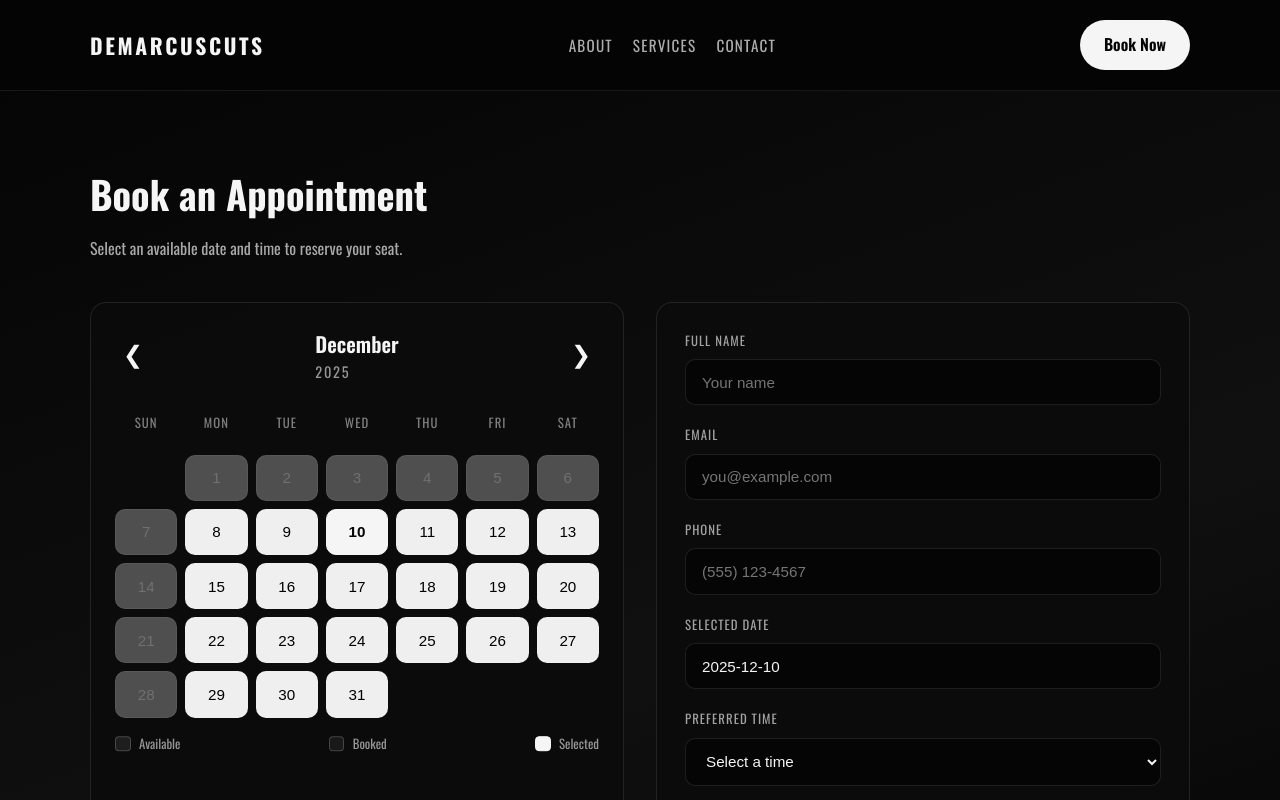
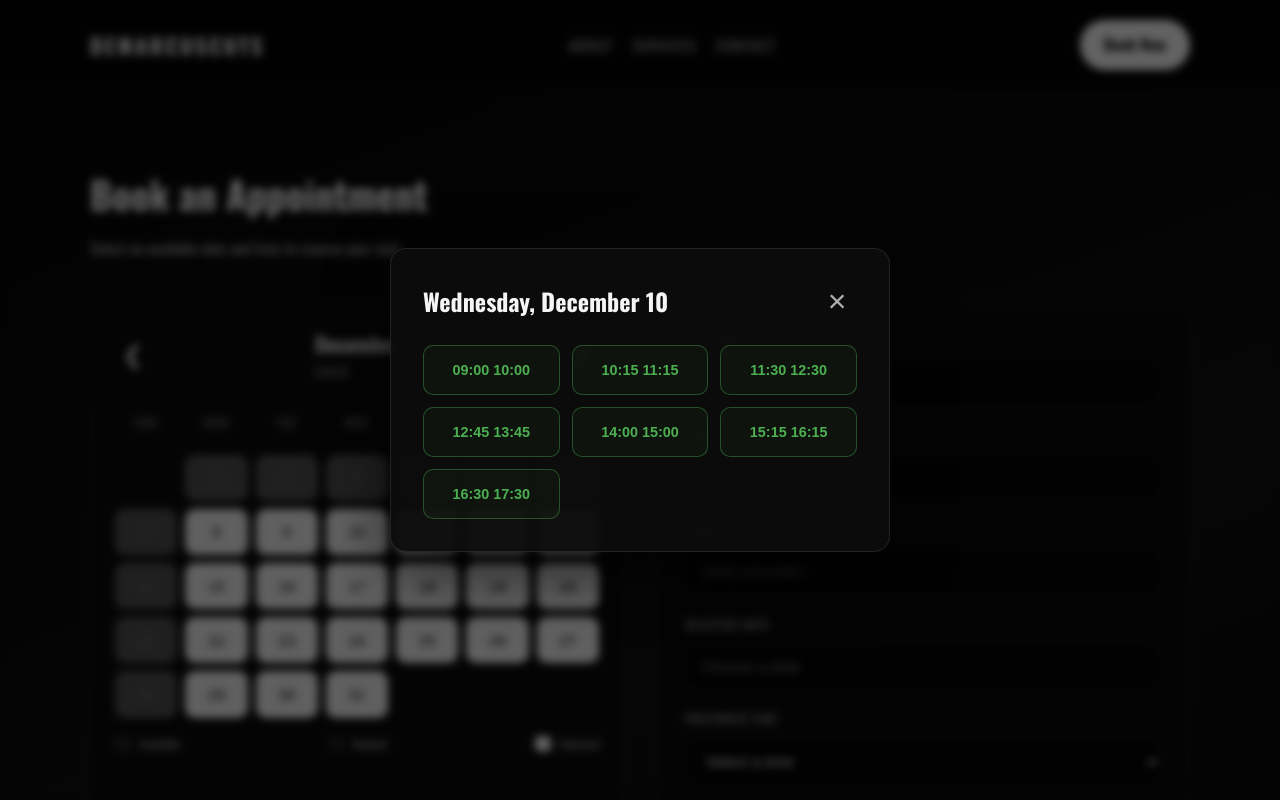
Before and after one commit to AidenBurnzy/DemarcusCuts, a plain HTML site: page index.html in a window 1280 px wide. Both pictures are taken after a click on the button "10". Shown: the top 800 px of the page. Drawn offline with nearby package versions, Linux system fonts and the light colour scheme; no server answers.

Commit message:
Add time slot selection modal with visual availability indicators

```diff
--- a/index.html
+++ b/index.html
@@ -51,6 +51,21 @@
                 <span class="legend selected">Selected</span>
               </footer>
             </div>
+
+            <!-- Time Slot Selection Modal -->
+            <div id="time-slot-modal" class="modal hidden">
+              <div class="modal-overlay"></div>
+              <div class="modal-content">
+                <div class="modal-header">
+                  <h3 id="modal-date-title">Select a Time</h3>
+                  <button id="modal-close-btn" class="modal-close" aria-label="Close">×</button>
+                </div>
+                <div class="time-slots-grid" id="time-slots-grid">
+                  <!-- Time slots will be generated here -->
+                </div>
+              </div>
+            </div>
+
             <form class="booking-form" id="booking-form">
               <div class="form-group">
                 <label for="customer-name">Full Name</label>
--- a/script.js
+++ b/script.js
@@ -7,6 +7,12 @@ const appointmentDateInput = document.getElementById("appointment-date");
 const appointmentTimeSelect = document.getElementById("appointment-time");
 const bookingForm = document.getElementById("booking-form");
 const currentYearSpan = document.getElementById("current-year");
+
+// Modal elements
+const timeSlotModal = document.getElementById("time-slot-modal");
+const modalDateTitle = document.getElementById("modal-date-title");
+const timeSlotsGrid = document.getElementById("time-slots-grid");
+const modalCloseBtn = document.getElementById("modal-close-btn");
 
 const dayLabels = ["Sun", "Mon", "Tue", "Wed", "Thu", "Fri", "Sat"];
 
@@ -35,6 +41,19 @@ prevMonthBtn.addEventListener("click", () => {
 nextMonthBtn.addEventListener("click", () => {
   calendarState.current = addMonths(calendarState.current, 1);
   renderCalendar();
+});
+
+// Modal event listeners
+modalCloseBtn.addEventListener("click", () => closeTimeSlotModal());
+timeSlotModal.addEventListener("click", (e) => {
+  if (e.target === timeSlotModal) closeTimeSlotModal();
+});
+
+// Close modal on Escape key
+document.addEventListener("keydown", (e) => {
+  if (e.key === "Escape" && !timeSlotModal.classList.contains("hidden")) {
+    closeTimeSlotModal();
+  }
 });
 
 // Initialize calendar with API data
@@ -264,20 +283,88 @@ function renderCalendar() {
 
 function handleDateSelection(date, dateStr, availableSlots) {
   calendarState.selectedDate = date;
-  appointmentDateInput.value = formatISODate(date);
-  appointmentDateInput.placeholder = "";
-  populateTimeOptions(availableSlots);
+  openTimeSlotModal(dateStr, availableSlots);
+}
+
+function openTimeSlotModal(dateStr, availableSlots) {
+  const date = new Date(dateStr);
+  const formattedDate = date.toLocaleDateString("en-US", {
+    weekday: "long",
+    month: "long",
+    day: "numeric",
+  });
+
+  modalDateTitle.textContent = formattedDate;
+
+  // Generate all possible time slots
+  const allSlots = generateAllTimeSlots(dateStr);
+
+  timeSlotsGrid.innerHTML = "";
+
+  allSlots.forEach((slot) => {
+    const isAvailable = availableSlots.some(
+      (s) => s.startTime === slot.startTime && s.endTime === slot.endTime
+    );
+
+    const button = document.createElement("button");
+    button.type = "button";
+    button.className = `time-slot ${isAvailable ? "available" : "booked"}`;
+    button.textContent = `${slot.startTime}\n${slot.endTime}`;
+    button.disabled = !isAvailable;
+
+    if (isAvailable) {
+      button.addEventListener("click", () => {
+        selectTimeSlot(dateStr, slot);
+      });
+    }
+
+    timeSlotsGrid.appendChild(button);
+  });
+
+  timeSlotModal.classList.remove("hidden");
+}
+
+function generateAllTimeSlots(dateStr) {
+  if (!calendarState.availability) return [];
+
+  const { settings, schedules, overrides } = calendarState.availability;
+
+  const date = new Date(dateStr);
+  const dayOfWeek = date.getDay();
+
+  // Check for override
+  const override = overrides?.find((o) => o.date === dateStr);
+  if (override && !override.isAvailable) return [];
+
+  // Get schedule for this day
+  const timeRange = override || schedules.find((s) => s.dayOfWeek === dayOfWeek && s.isEnabled);
+  if (!timeRange) return [];
+
+  const slots = [];
+  const startMinutes = timeToMinutes(timeRange.startTime);
+  const endMinutes = timeToMinutes(timeRange.endTime);
+
+  let current = startMinutes;
+  while (current + settings.slotDuration <= endMinutes) {
+    const slotStart = minutesToTime(current);
+    const slotEnd = minutesToTime(current + settings.slotDuration);
+    slots.push({ startTime: slotStart, endTime: slotEnd });
+    current += settings.slotDuration + settings.bufferTime;
+  }
+
+  return slots;
+}
+
+function selectTimeSlot(dateStr, slot) {
+  appointmentDateInput.value = dateStr;
+  appointmentTimeSelect.value = `${slot.startTime} - ${slot.endTime}`;
+  appointmentTimeSelect.innerHTML = `<option value="" disabled>Select a time</option><option value="${slot.startTime} - ${slot.endTime}" selected>${slot.startTime} - ${slot.endTime}</option>`;
+  closeTimeSlotModal();
   renderCalendar();
 }
 
-function populateTimeOptions(slots = []) {
-  appointmentTimeSelect.innerHTML = `<option value="" disabled selected>Select a time</option>`;
-  slots.forEach((slot) => {
-    const option = document.createElement("option");
-    option.value = `${slot.startTime} - ${slot.endTime}`;
-    option.textContent = `${slot.startTime} - ${slot.endTime}`;
-    appointmentTimeSelect.appendChild(option);
-  });
+function closeTimeSlotModal() {
+  timeSlotModal.classList.add("hidden");
 }
 
 // Calculate available time slots for a specific date
--- a/styles.css
+++ b/styles.css
@@ -468,6 +468,129 @@ img {
   letter-spacing: 0.1em;
 }
 
+/* Time Slot Modal */
+.modal {
+  position: fixed;
+  inset: 0;
+  z-index: 1001;
+  display: flex;
+  align-items: center;
+  justify-content: center;
+}
+
+.modal.hidden {
+  display: none;
+}
+
+.modal-overlay {
+  position: absolute;
+  inset: 0;
+  background: rgba(0, 0, 0, 0.6);
+  backdrop-filter: blur(4px);
+}
+
+.modal-content {
+  position: relative;
+  z-index: 1002;
+  background: rgba(12, 12, 12, 0.95);
+  border: 1px solid rgba(245, 245, 245, 0.1);
+  border-radius: 16px;
+  padding: 2rem;
+  max-width: 500px;
+  width: min(500px, 90vw);
+  max-height: 80vh;
+  overflow-y: auto;
+  box-shadow: 0 20px 60px rgba(0, 0, 0, 0.6);
+}
+
+.modal-header {
+  display: flex;
+  align-items: center;
+  justify-content: space-between;
+  margin-bottom: 1.5rem;
+}
+
+.modal-header h3 {
+  font-size: 1.5rem;
+  margin: 0;
+}
+
+.modal-close {
+  background: none;
+  border: none;
+  color: rgba(245, 245, 245, 0.7);
+  font-size: 2rem;
+  cursor: pointer;
+  padding: 0;
+  width: 2.5rem;
+  height: 2.5rem;
+  display: flex;
+  align-items: center;
+  justify-content: center;
+  border-radius: 8px;
+  transition: background-color 0.2s ease, color 0.2s ease;
+}
+
+.modal-close:hover,
+.modal-close:focus {
+  background-color: rgba(245, 245, 245, 0.1);
+  color: #f5f5f5;
+  outline: none;
+}
+
+.time-slots-grid {
+  display: grid;
+  grid-template-columns: repeat(auto-fit, minmax(120px, 1fr));
+  gap: 0.75rem;
+}
+
+.time-slot {
+  padding: 1rem;
+  border: 1px solid rgba(245, 245, 245, 0.1);
+  border-radius: 10px;
+  background: rgba(5, 5, 5, 0.85);
+  cursor: pointer;
+  transition: all 0.2s ease;
+  font-size: 0.9rem;
+  text-align: center;
+  white-space: nowrap;
+}
+
+.time-slot.available {
+  border-color: rgba(76, 175, 80, 0.4);
+  background: rgba(76, 175, 80, 0.05);
+  color: #4caf50;
+  font-weight: 600;
+}
+
+.time-slot.available:hover,
+.time-slot.available:focus {
+  background: rgba(76, 175, 80, 0.15);
+  border-color: rgba(76, 175, 80, 0.8);
+  transform: translateY(-2px);
+  outline: none;
+}
+
+.time-slot.booked {
+  border-color: rgba(244, 67, 54, 0.3);
+  background: rgba(244, 67, 54, 0.05);
+  color: rgba(244, 67, 54, 0.7);
+  cursor: not-allowed;
+  opacity: 0.6;
+}
+
+.time-slot.booked:hover {
+  background: rgba(244, 67, 54, 0.05);
+  transform: none;
+}
+
+.time-slot.selected {
+  background: #f5f5f5;
+  color: #050505;
+  border-color: #f5f5f5;
+  font-weight: 700;
+}
+
 @media (max-width: 900px) {
   .site-header {
     padding: 1rem 0;
@@ -529,4 +652,13 @@ img {
   .hero-visual {
     min-height: 220px;
   }
+
+  .modal-content {
+    padding: 1.5rem;
+  }
+
+  .time-slots-grid {
+    grid-template-columns: repeat(auto-fit, minmax(100px, 1fr));
+    gap: 0.5rem;
+  }
 }
```
